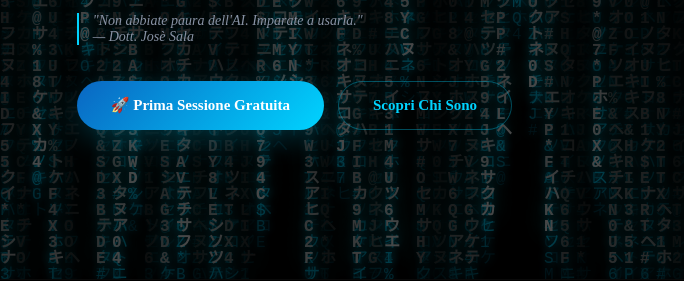
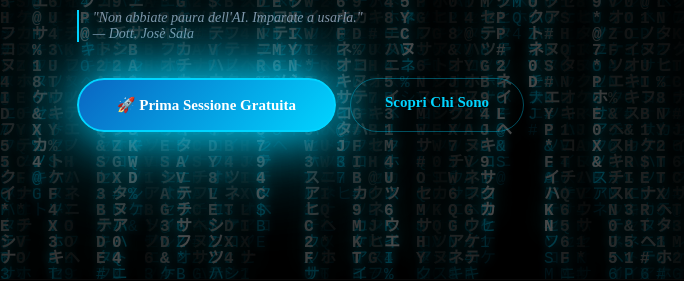
Before and after one commit to AyNovaAcademy/AyNova-Academy, a plain HTML site: page index.html in a window 1280 px wide. Shown: the part 521-802 px from the top of the page, 0-684 px from the left. Drawn offline with Linux system fonts and the light colour scheme; animation ran at ten frames a second.

Commit message:
Update index.html

```diff
--- a/index.html
+++ b/index.html
@@ -56,7 +56,7 @@
 .hero-sub{font-size:17px;color:var(--light);line-height:1.7;margin-bottom:16px;}
 .hero-tagline{font-size:14px;color:var(--gray);font-style:italic;margin-bottom:36px;border-left:2px solid var(--electric);padding-left:14px;}
 .hero-btns{display:flex;gap:14px;flex-wrap:wrap;}
-.btn-primary{background:linear-gradient(135deg,var(--blue),var(--electric));color:white;padding:15px 34px;border-radius:50px;font-weight:800;font-size:15px;text-decoration:none;display:inline-block;transition:transform .3s,box-shadow .3s;box-shadow:0 8px 28px rgba(0,212,255,0.2);}
+.btn-primary{background:linear-gradient(135deg,#0a66c2,#00d4ff);color:#fff;padding:16px 38px;border-radius:50px;font-weight:900;font-size:15px;text-decoration:none;display:inline-block;border:2px solid #00d4ff;box-shadow:0 0 30px #00d4ff,0 0 60px rgba(0,212,255,0.5);animation:glowPulse 2s infinite;}
 .btn-primary:hover{transform:translateY(-2px);box-shadow:0 12px 36px rgba(0,212,255,0.35);}
 .btn-ghost{border:1px solid rgba(0,212,255,0.35);color:var(--electric);padding:15px 34px;border-radius:50px;font-weight:800;font-size:15px;text-decoration:none;display:inline-block;transition:all .3s;}
 .btn-ghost:hover{background:rgba(0,212,255,0.08);}
@@ -129,6 +129,7 @@
 .aynova-visual{display:flex;justify-content:center;}
 .aynova-orb{width:340px;height:340px;border-radius:50%;background:radial-gradient(circle at 40% 40%,rgba(123,47,255,0.15),rgba(0,212,255,0.08),transparent);border:1px solid rgba(123,47,255,0.2);display:flex;align-items:center;justify-content:center;position:relative;animation:pulse 4s ease-in-out infinite;}
 .aynova-orb img{width:220px;height:220px;object-fit:contain;filter:drop-shadow(0 0 20px rgba(123,47,255,0.4));}
+@keyframes glowPulse{0%,100%{box-shadow:0 0 30px #00d4ff,0 0 60px rgba(0,212,255,0.5);}50%{box-shadow:0 0 50px #00d4ff,0 0 100px rgba(0,212,255,0.8);}}
 @keyframes pulse{0%,100%{box-shadow:0 0 40px rgba(123,47,255,0.1)}50%{box-shadow:0 0 80px rgba(123,47,255,0.25)}}
 .aynova-text h2{font-size:clamp(26px,3vw,40px);font-weight:900;margin-bottom:20px;line-height:1.3;}
 .aynova-text p{color:var(--gray);font-size:15px;line-height:1.8;margin-bottom:16px;}
```
